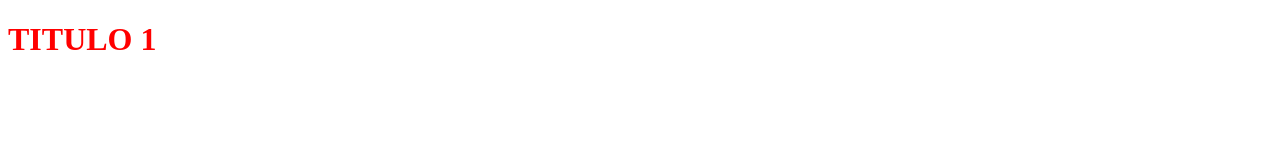
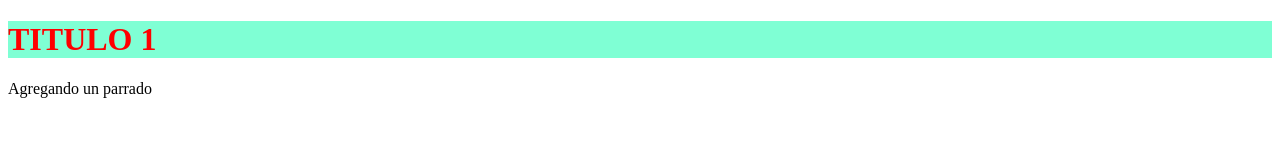
Before and after one commit to christdonoso/prueba0025, a plain HTML site: page index.html in a window 1280 px wide. Drawn offline with Linux system fonts and the light colour scheme.

Commit message:
Agregando un parrafo

```diff
--- a/assets/css/style.css
+++ b/assets/css/style.css
@@ -1,3 +1,4 @@
 h1 {
     color: red;
+    background-color: aquamarine;
 }
--- a/index.html
+++ b/index.html
@@ -9,5 +9,6 @@
 </head>
 <body>
     <h1>TITULO 1</h1>
+    <p>Agregando un parrado</p>
 </body>
 </html>
```
